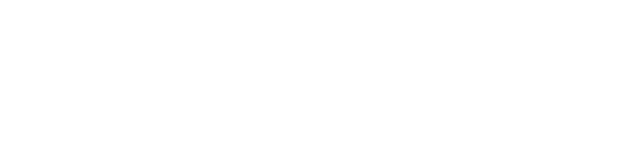
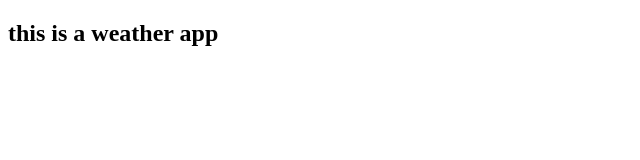
Before and after one commit to FAYEZA-ZOBAIR/weatherApp, a plain HTML site: page index.html in a window 1280 px wide. Shown: the whole page, without its empty margins (0-640 px from the left). Drawn offline with Linux system fonts and the light colour scheme.

Commit message:
Add new file js

```diff
--- a/index.html
+++ b/index.html
@@ -6,6 +6,6 @@
     <title>Waether App</title>
 </head>
 <body>
-
+    <h2>this is a weather app</h2>
 </body>
 </html>
--- a/style.css
+++ b/style.css
@@ -1,4 +1,5 @@
 :root{
     padding: 0%;
     background-color: aliceblue;
+    margin-top: 3px;
 }
```
Also changed, not shown: script.js (added).
